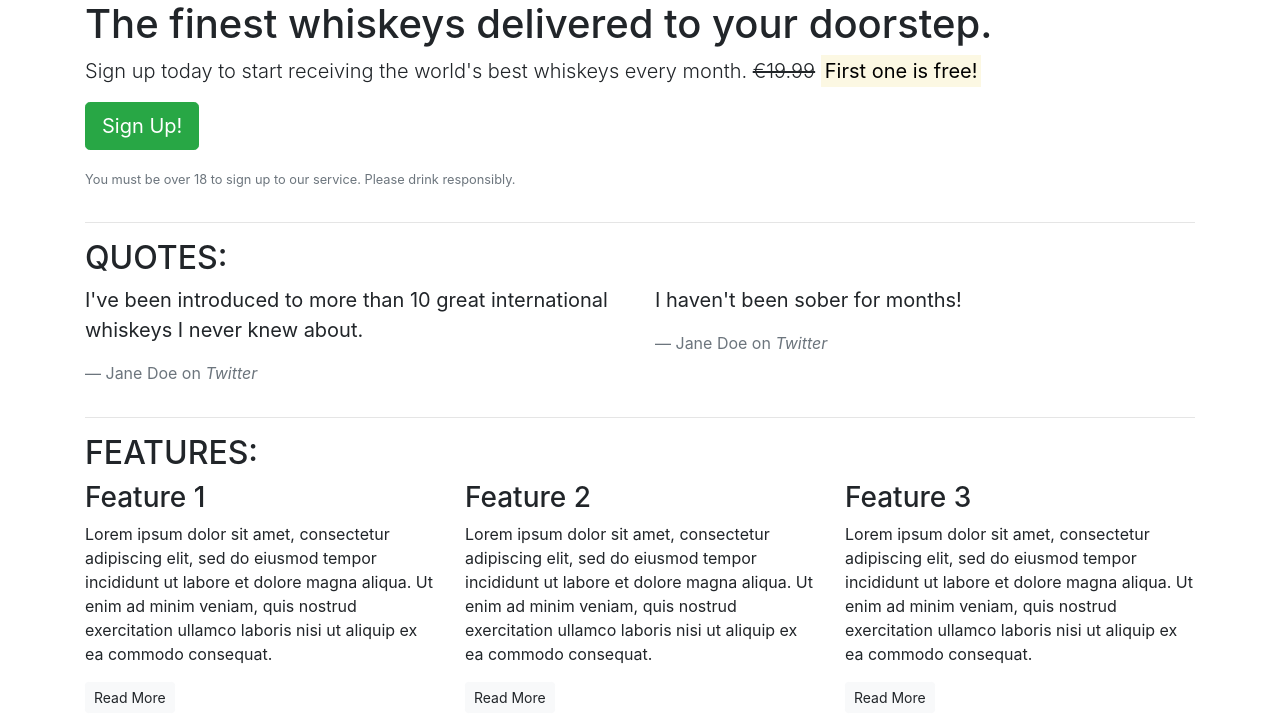
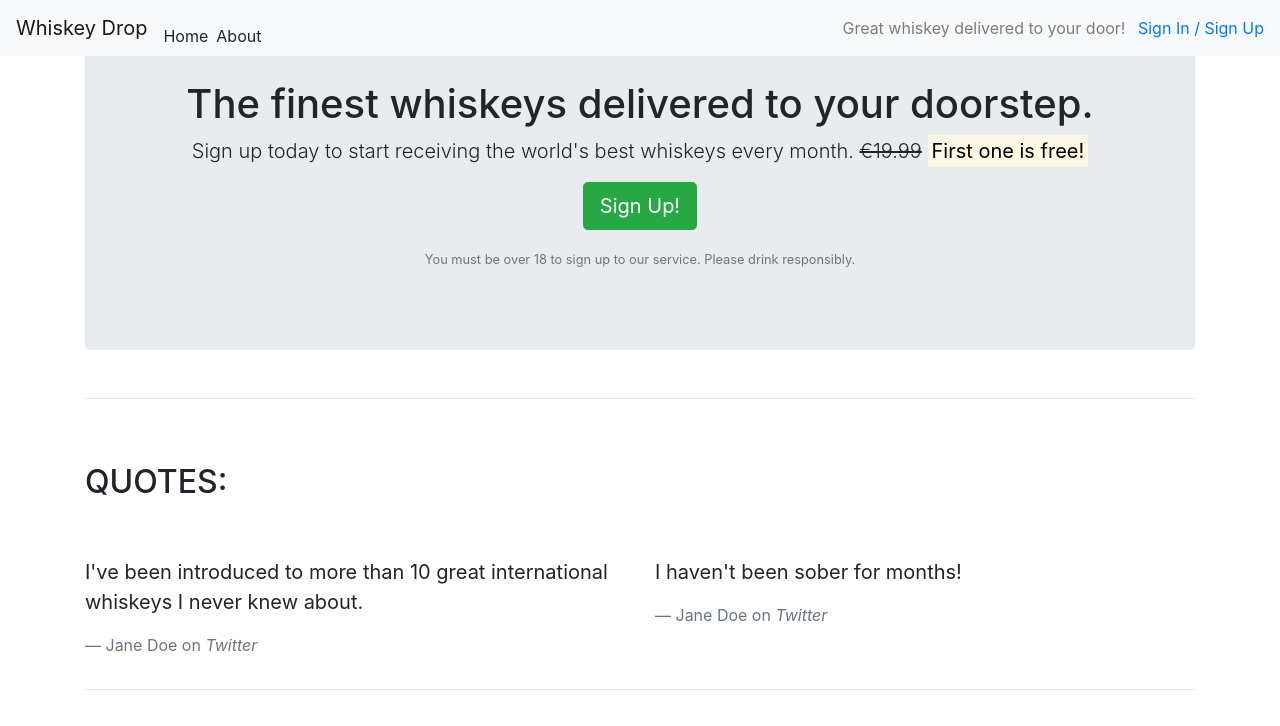
Before and after one commit to SanitaB17/Bootstrap, a plain HTML site: page index.html in a window 1280 px wide. Shown: the top 726 px of the page. Drawn offline with nearby package versions, Linux system fonts and the light colour scheme.

Commit message:
add bootstrap to landing page layout

```diff
--- a/index.html
+++ b/index.html
@@ -9,13 +9,28 @@
 </head>
 
 <body>
-    <article class="container">
+    <nav class="navbar navbar-light bg-light navbar-expand-sm fixed-top">
+        <a href="/" class="navbar-brand">Whiskey Drop</a>
+        <ul class="navbar-nav mr-auto">
+            <li class="active nav-item mr-2"><a class="nav-link" href="/"></a>Home</li>
+            <li class="active nav-item mr-2"><a class="nav-link" href="/about"></a>About</li>
+            <li class="active nav-item mr-2 d-block d-sm-none"><a class="nav-link" href="/login"></a>Sign In / Sign Up</li>
+        </ul>
+        <div class="d-none d-md-block">
+            <p class="navbar-text my-auto mr-2">Great whiskey delivered to your door!</p>
+            <a href="/login">Sign In / Sign Up</a>
+        </div>
+    </nav>
+    <article class="container mt-3">
         <!-- Callout -->
         <div class="row">
             <div class="col-12">
-                <section class="callout">
+                <section class="callout jumbotron text-center">
                     <h1>The finest whiskeys delivered to your doorstep.</h1>
-                    <p class="lead">Sign up today to start receiving the world's best whiskeys every month. <s>€19.99</s> <strong><mark>First one is free!</mark></strong></p>
+                    <p class="lead">Sign up today to start receiving the world's best whiskeys every month.
+                        <s class="d-none d-sm-inline">€19.99</s>
+                        <span class="d-inline d-sm-none"><br></span>
+                        <strong><mark>First one is free!</mark></strong></p>
                     <p><button class="btn btn-lg btn-success">Sign Up!</button></p>
                     <p class="text-muted"><small>You must be over 18 to sign up to our service. Please drink responsibly.</small></p>
                 </section>
@@ -27,7 +42,7 @@
         <!-- Quotes -->
         <section class="quotes">
             <div class="row">
-                <div class="col-12">
+                <div class="col-12 my-5">
                     <h2 class="text-uppercase">Quotes:</h2>
                 </div>
             </div>
@@ -52,7 +67,7 @@
         <!-- Features -->
         <section class="features">
             <div class="row">
-                <div class="col-12">
+                <div class="col-12 my-5">
                     <h2 class="text-uppercase">Features:</h2>
                 </div>
             </div>
```
